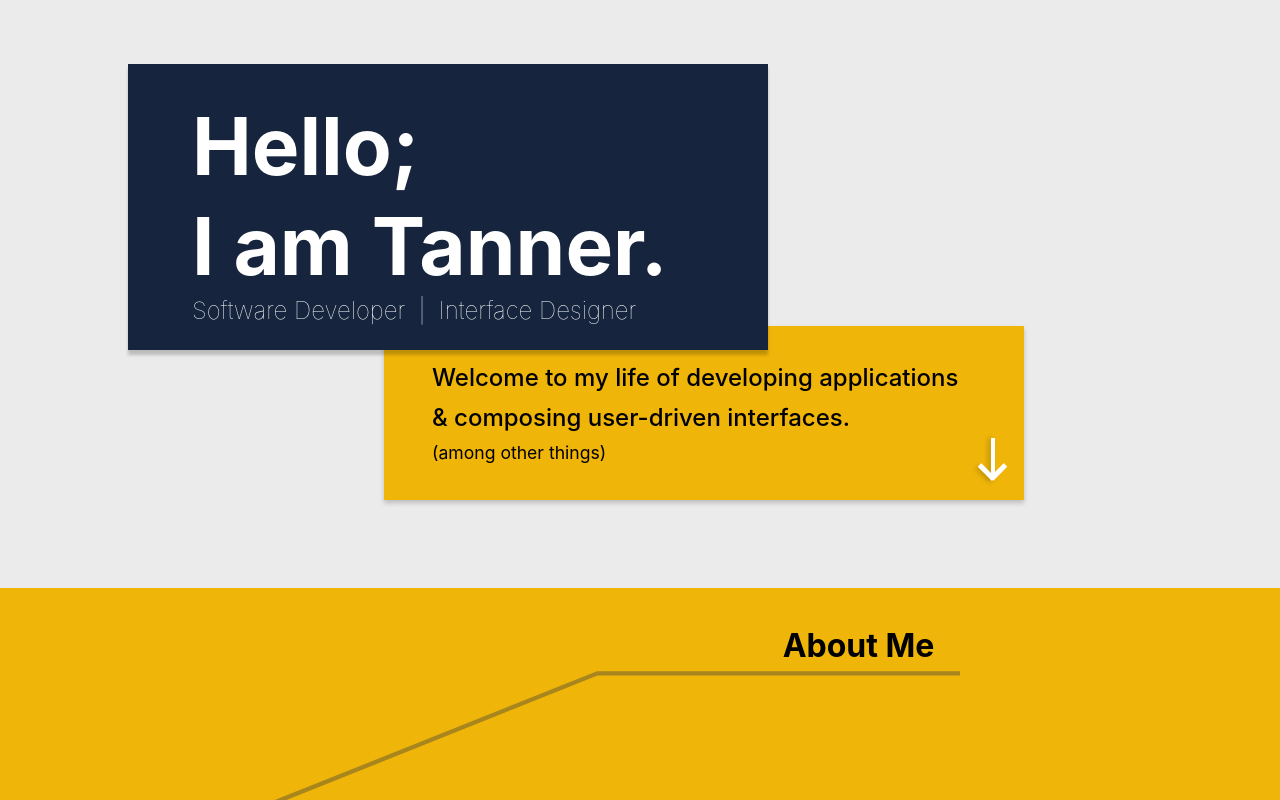
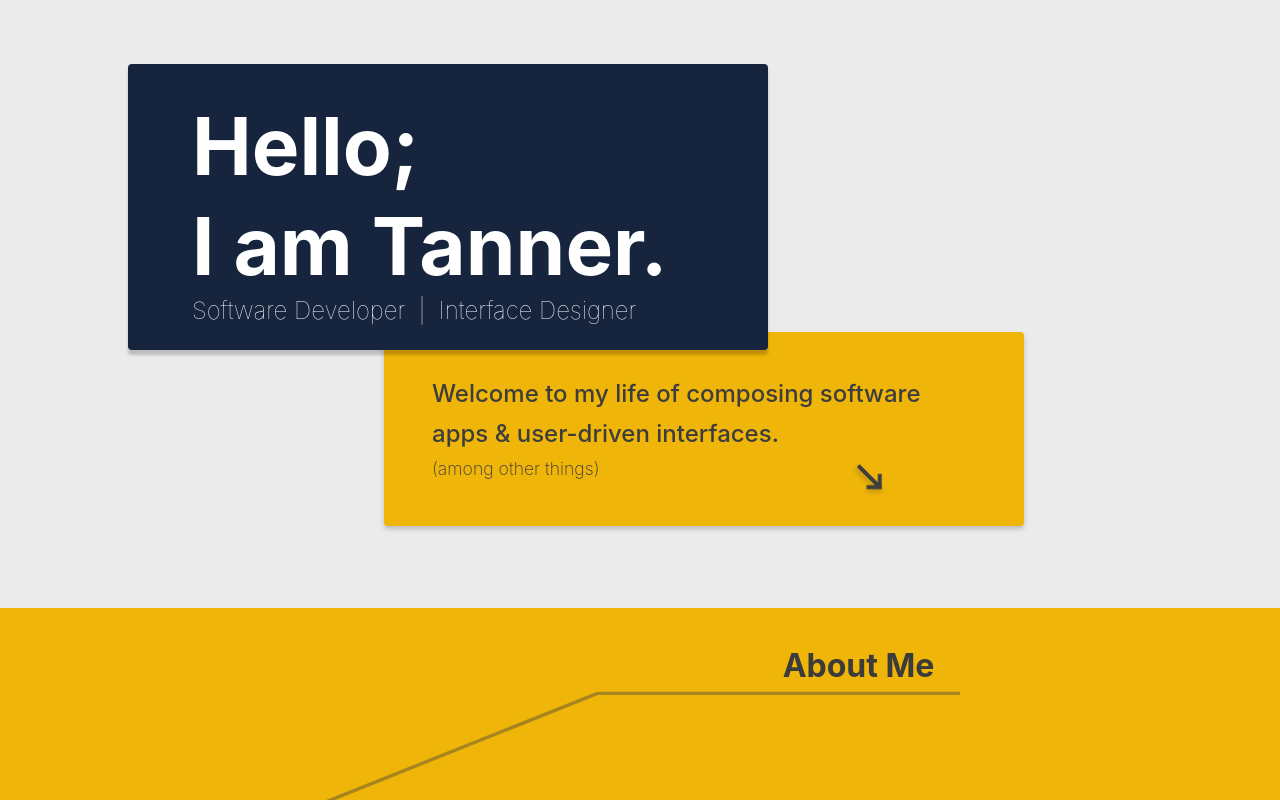
Before and after one commit to torourke14/portfolio-site, a React (Create React App) app in the folder tanners_website/: page / in a window 1280 px wide. Shown: the top 800 px of the page. Built offline with nearby package versions, Linux system fonts and the light colour scheme.

Commit message:
intro header styling complete

```diff
--- a/tanners_website/src/pages/Intro.css
+++ b/tanners_website/src/pages/Intro.css
@@ -15,25 +15,25 @@
 
 /* Hero Image Styling */
 #hero-contents {
+    position: relative;
+    background-color: #ebebeb;
     width: 100%;
     height: 100%; /* for scaling */
     min-height: 60vh;
     margin: 0;
     padding: 5% 0; /* 5% of 80vh */
-    position: relative;
-    z-index: -1;
-    background-color: #ebebeb;
     }
     #hero-title-block {
         position: relative;
+        z-index: 2; /*--top*/
+        background-color: #16253D;
+        box-shadow: 0 5px 3px 0 rgba(0, 0, 0, .2);
+        border-radius: 4px;
         left: 10%;
         width: 50%;
         max-height: 450px; /* keep??? */
         padding: 32px 0 24px 5%;
-        background-color: #16253D;
-        box-shadow: 0 5px 3px 0 rgba(0, 0, 0, .2);
         color: white;
-        z-index: 1;
         }
         #hero-title-block h1 { line-height: 100px; }
         #hero-title-block h4 {
@@ -43,47 +43,40 @@
         }
 
     #hero-desc-block {
-        z-index: 0; /* behind */
         position: relative;
+        z-index: 0; /*--2nd*/
+        background-color: #EFB509;
+        box-shadow: 0 3px 5px rgba(0, 0, 0, .2);
+        border-radius: 4px;
         width: 50%; /* 15% on right */
         max-width: 800px;
         left: 30%;
-        top: -24px; /* minus hero-title paddding-bottom */
-        padding: 32px 48px; /* 24px + 8px more */
-        background-color: #EFB509;
-        box-shadow: 0 3px 5px rgba(0, 0, 0, .2);
-        color: black;
+        top: -18px; /* --'#hero-title paddding-bottom' + 6px */
+        padding: 42px 48px; /* 24px++16px */
+        color:#3d3d3d;
         font-weight: normal;
         }
-        #hero-desc-block h4 {
-            line-height: 40px;
-            font-weight: 500;
-        }
+        #title-link {
+            position: absolute;
+            z-index: 1; /*--2nd*/
 
-        #hero-desc-block div h6 {
-            font-weight: normal;
-            width: 80%;
-            line-height: 30px;
-        }
+            width: 30px;
+            bottom: 30px;
+            height: 60px;
+            left: calc(75% - 15px); /* block-middle - 1/2*'arrow-width' */
 
-        /* send down arrow */
-        #icon {
-            position: absolute;
-            top: calc(90% - 40px); /* position - 'width' */
-            left: 90%;
-            transform: translate(-50%,-50%);
-            width: 40px;
-            height: 30px;
+            transform: translate(-50%, 50%) rotate(45deg);
             cursor: pointer;
-            transform: rotate(90deg); /* down arrow! */
             }
+            /* send down arrow */
             #arrow {
                 position: absolute;
                 width: 100%;
-                height: 4px;
-                background-color: #fff;
+                height: 4px; /* arrow "width" */
+                background-color: #3d3d3d;
                 box-shadow: 0 3px 5px rgba(0, 0, 0, .2);
                 animation: updown 1s ease-in-out infinite;
+
                 }
                 @keyframes updown {
                     0%, 100% { transform: translate(0, 0); }
@@ -93,19 +86,38 @@
                     content: '';
                     position: absolute;
                     width: 50%;
-                    height: 5px;
-                    right: -4px; /* = -'arrow height' */
-                    background-color: #fff;
+                    height: 4px;
+                    right: -4px; /* --#arrow height */
+                    background-color: #3d3d3d;
                 }
                 #arrow::after {
-                    top: -6px; /* = -1.5 x "after/before right" */
+                    top: -4px;
                     transform: rotate(45deg);
+                    cursor: pointer;
                 }
                 #arrow::before {
-                    top: 6px; /* = 1.5 x "after/before right" */
+                    top: 4px;
                     box-shadow: 0 3px 5px rgba(0, 0, 0, .2);
                     transform: rotate(-45deg);
+                    cursor: pointer;
                 }
+
+        #hero-desc-block h4 {
+            position: relative;
+            z-index: 0;
+            display: block;
+            width: 100%;
+            line-height: 40px;
+            font-weight: 500;
+        }
+        #hero-desc-block h6 {
+            position: relative;
+            z-index: 0;
+            display: block;
+            font-weight: 200;
+            width: 100%;
+            line-height: 30px;
+        }
 /* end ----- */
 
 
@@ -129,7 +141,7 @@
     .svg-link {
         position: absolute;
         text-decoration: none;
-        color: black
+        color: #3b3b3b;
     }
     .svg-link:hover {
         transform: scale(1.2);
@@ -198,13 +210,13 @@
        (front-side fallback if image is missing) */
       /*.flip-card-front {
         background-color: #ebebeb;
-        color: black;
+        color: #3b3b3b;
       }*/
 
       /* Style the back side */
       /*.flip-card-back {
         background-color: #00E4E4;
-        color: black;
+        color: #3b3b3b;
         text-align: center;
         transform: rotateY(180deg);
       }*/
--- a/tanners_website/src/pages/Intro.js
+++ b/tanners_website/src/pages/Intro.js
@@ -29,16 +29,15 @@ class Intro extends React.Component {
                                         <h1>Hello;<br/>I am Tanner.</h1>
                                         <h4>Software Developer&nbsp;&nbsp;|&nbsp;&nbsp;Interface Designer</h4>
                                 </div>
+
                                 <div id="hero-desc-block">
-                                        <h4>Welcome to my life of developing applications &&nbsp;composing user-driven interfaces.</h4>
-                                        <div>
-                                                <h6>(among other things)</h6>
-                                                <a id='icon' href="#table-of-contents" >
-                                                        <div id="arrow"/>
-                                                </a>
+                                        <div id="title-link">
+                                                <a id="arrow" href="table-of-contents"/>
                                         </div>
+                                        <h4>Welcome to my life of composing software apps &&nbsp;user-driven interfaces.</h4>
+                                        <h6>(among other things)</h6>
+                                </div>
 
-                                </div>
                         </div>
 
                         <div id="table-of-contents">
@@ -47,16 +46,16 @@ class Intro extends React.Component {
                                                 <image href={DoMADLogo} x="0" y="0" width="75" height="100" />
 
                                                 <g className="svg-toc">
-                                                        <path d="M 20,30  L 70,10  L 112.5,10" fill="none" stroke="#3d3d3d" strokeWidth="0.5" />
+                                                        <path d="M 20,30  L 70,10  L 112.5,10" fill="none" stroke="#3d3d3d" strokeWidth="0.4" />
                                                 </g>
                                                 <g className="svg-toc selected">
-                                                        <path d="M 30,30  L 75,40  L 120,40" fill="none" stroke="#3d3d3d" strokeWidth="0.5" />
+                                                        <path d="M 30,30  L 75,40  L 120,40" fill="none" stroke="#3d3d3d" strokeWidth="0.4" />
                                                 </g>
                                                 <g className="svg-toc selected">
-                                                        <path  d="M 20,70  L 75,60  L 120,60" fill="none" stroke="#3d3d3d" strokeWidth="0.5" />
+                                                        <path  d="M 20,70  L 75,60  L 120,60" fill="none" stroke="#3d3d3d" strokeWidth="0.4" />
                                                 </g>
                                                 <g className="svg-toc">
-                                                        <path  d="M 30,85  L 70,90  L 112.5,90" fill="none" stroke="#3d3d3d" strokeWidth="0.5" />
+                                                        <path  d="M 30,85  L 70,90  L 112.5,90" fill="none" stroke="#3d3d3d" strokeWidth="0.4" />
                                                 </g>
                                         </svg>
 
```
